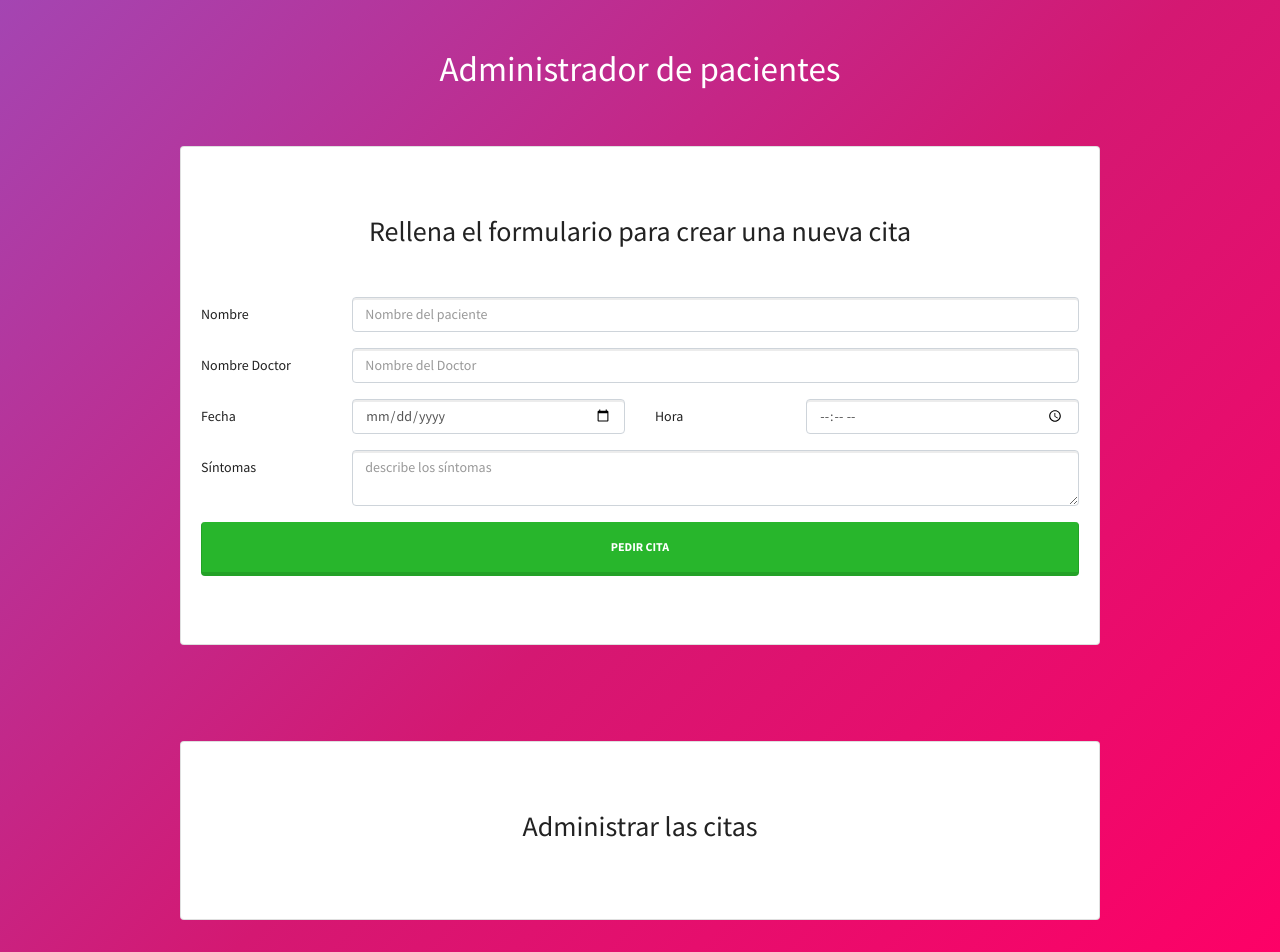
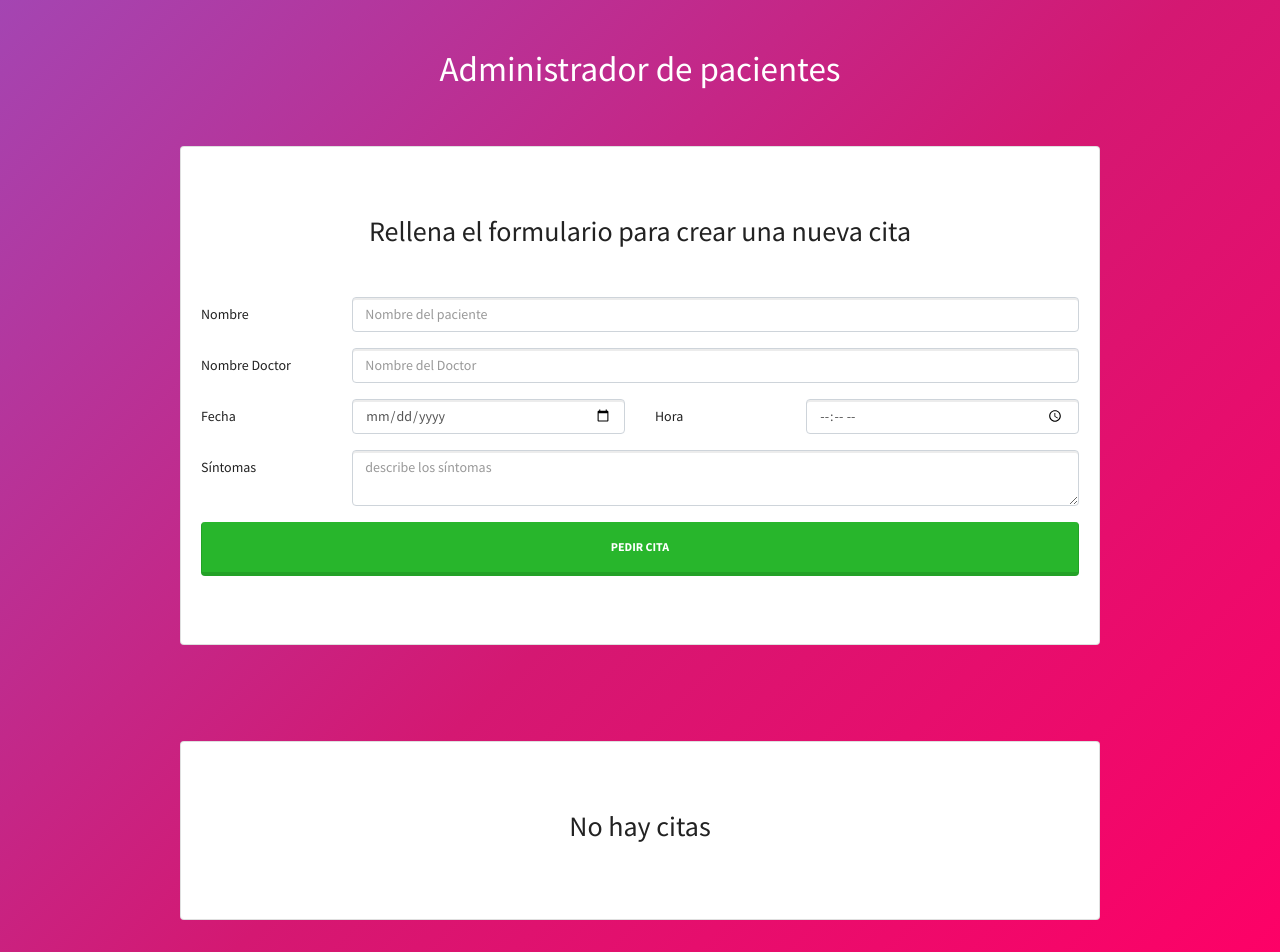
Before and after one commit to Naggas07/pacients-react, a React (Create React App) app: page / in a window 1280 px wide. Shown: the top 952 px of the page. Built offline with nearby package versions, Linux system fonts and the light colour scheme.

Commit message:
done version

```diff
--- a/src/components/listCites.js
+++ b/src/components/listCites.js
@@ -2,10 +2,13 @@ import React from 'react';
 import Cite from './Cite'
 import PropTypes from 'prop-types'
 
-const ListCites = ({cites, deleteCite}) => (
+const ListCites = ({cites, deleteCite}) => {
+    const message = Object.keys(cites).length === 0 ? 'No hay citas' : 'administrar citas'
+
+    return (
     <div className="card mt-5 py-5">
         <div className="card-body">
-            <h2 className="card-tittle text-center">Administrar las citas</h2>
+            <h2 className="card-tittle text-center">{message}</h2>
             <div className="cites-list">
                 {cites.map(cite => (
                     <Cite key={cite.id} cite={cite} deleteCite={deleteCite}/>
@@ -13,7 +16,8 @@ const ListCites = ({cites, deleteCite}) => (
             </div>
         </div>
     </div>
-)
+    )
+}
 
 ListCites.propTypes ={
     cites: PropTypes.array.isRequired,
```
